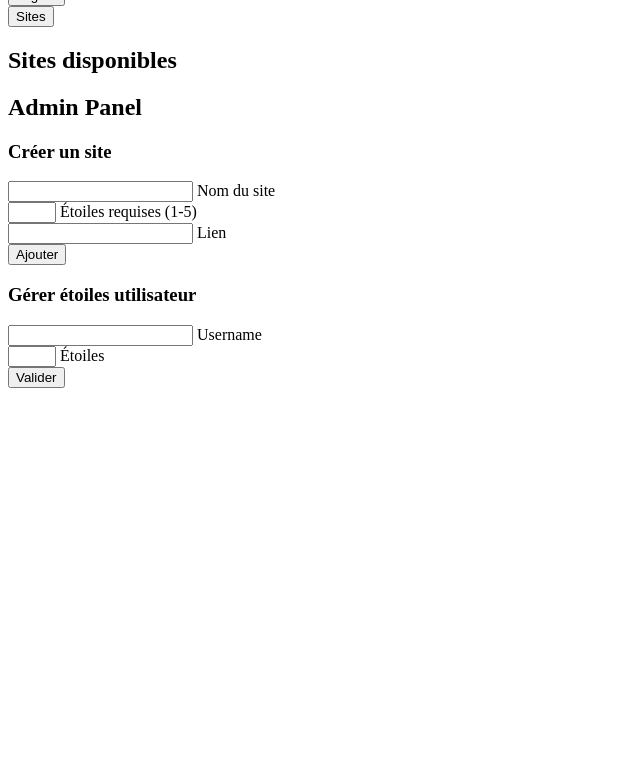
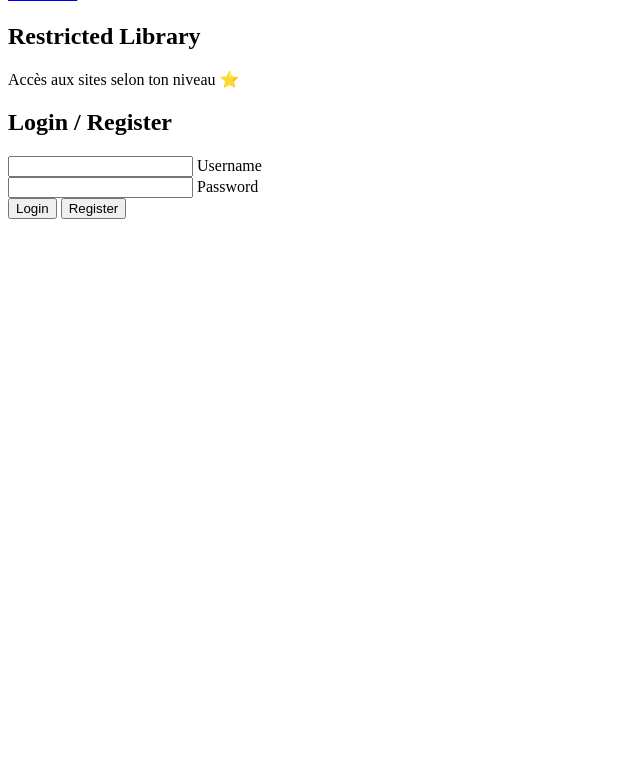
Before and after one commit to Tvffw6/Aureus, a plain HTML site: page index.html in a window 1280 px wide. Shown: the part 41-800 px from the top of the page, without its empty margins (0-640 px from the left). Drawn offline with Linux system fonts and the light colour scheme.

Commit message:
Refactor index.html for login and registration
Updated the title and modified the layout to include a login and registration section while removing the admin panel and site management features.

```diff
--- a/index.html
+++ b/index.html
@@ -2,78 +2,38 @@
 <html lang="fr">
 <head>
   <meta charset="UTF-8">
-  <title>Aureus Dashboard</title>
+  <title>Aureus</title>
   <link rel="stylesheet" href="style.css">
 </head>
 <body>
 
 <header class="topbar">
   <div class="logo">AUREUS</div>
-  <div class="nav">
-    <button onclick="logout()">Logout</button>
-  </div>
+  <a href="dashboard.html" class="nav-btn">Dashboard</a>
 </header>
 
-<div class="dashboard">
-  <aside class="sidebar">
-    <button onclick="showSection('sites')">Sites</button>
-    <button onclick="showSection('admin')" id="adminBtn">Admin Panel</button>
-  </aside>
-
-  <main class="content">
-    <section id="sites" class="section">
-      <h2>Sites disponibles</h2>
-      <div id="sitesList"></div>
+<section class="hero">
+  <h1>Restricted Library</h1>
+  <p>Accès aux sites selon ton niveau ⭐</p>
 </section>
 
-    <section id="admin" class="section hidden">
-      <h2>Admin Panel</h2>
-
-      <div class="card">
-        <h3>Créer un site</h3>
+<div class="auth-box">
+  <h2>Login / Register</h2>
 
   <div class="field">
-          <input id="siteName" required>
-          <label>Nom du site</label>
-        </div>
-
-        <div class="field">
-          <input id="siteStars" type="number" min="1" max="5" required>
-          <label>Étoiles requises (1-5)</label>
-        </div>
-
-        <div class="field">
-          <input id="siteUrl" required>
-          <label>Lien</label>
-        </div>
-
-        <button onclick="addSite()">Ajouter</button>
-      </div>
-
-      <div class="card">
-        <h3>Gérer étoiles utilisateur</h3>
-
-        <div class="field">
-          <input id="targetUser" required>
+    <input id="username" required>
     <label>Username</label>
   </div>
 
   <div class="field">
-          <input id="targetStars" type="number" min="1" max="5" required>
-          <label>Étoiles</label>
+    <input id="password" type="password" required>
+    <label>Password</label>
   </div>
 
-        <button onclick="setUserStars()">Valider</button>
-      </div>
-    </section>
-  </main>
+  <button onclick="login()">Login</button>
+  <button class="outline" onclick="register()">Register</button>
 </div>
 
 <script src="script.js"></script>
-<script>
-  if (localStorage.getItem("isAdmin") !== "true") {
-    document.getElementById("adminBtn").style.display = "none";
-  }
-</script>
 </body>
 </html>
```
Lines whose indentation alone changed are shown as unchanged.
